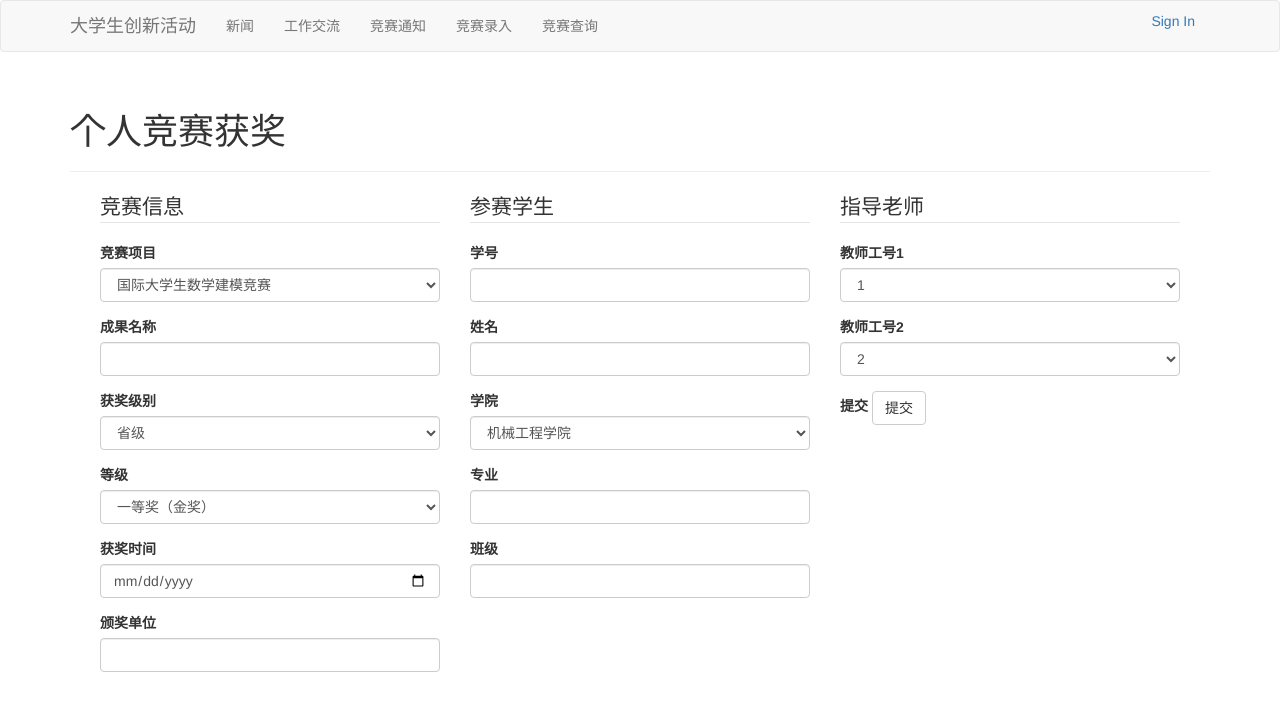
After one commit to Coderhypo/UIAMS, a Flask app: template app/templates/perinfo.html in a window 1280 px wide. The commit adds this page. Shown: the top 711 px of the page. Run offline with Flask 2, Linux system fonts and the light colour scheme; the template is opened without the code that fills it: values that come from a table or form of the project are taken from there, others are empty; parts of the project's set-up code (start-up, migrations or seed data) failed here and were passed over; some libraries are stand-ins or nearby versions.

Commit message:
修改项目

```diff
--- a/app/forms.py
+++ b/app/forms.py
@@ -1,12 +1,79 @@
+#-*- coding: UTF-8 -*-
 from flask.ext.wtf import Form
-from wtforms import PasswordField, SubmitField, StringField, BooleanField
+from wtforms import PasswordField, SubmitField, StringField, BooleanField, SelectField, FormField, DateField
 from wtforms.validators import Required
+from models import ComAca, ComName
 
-class LoginForm(Form):
-    username = StringField('Username', validators=[Required()])
-    password = PasswordField('Password', validators=[Required()])
-    remember_me = BooleanField('Keep me logged in')
-    submit = SubmitField('Log In')
+class BaseForm(Form):
+    LANGUAGES = ['zh']
 
-class MainForm(Form):
-    pass
+class LoginForm(BaseForm):
+    username = StringField(u'帐号', validators=[Required()])
+    password = PasswordField(u'密码', validators=[Required()])
+    identity = SelectField(u'身份', choices=[
+        (u'admin',u'管理员'),
+        (u'teacher',u'老师'),
+        (u'academy',u'学院')],
+    validators=[Required()])
+    remember_me = BooleanField(u'记住我')
+    submit = SubmitField(u'登入')
+
+class StuForm(BaseForm):
+    stuid = StringField(u'学号',validators=[Required()])
+    stuname = StringField(u'姓名', validators=[Required()])
+    stuaca = SelectField(u'学院', choices=[
+            (u'机械工程学院', u'机械工程学院'),
+            (u'农业工程与食品科学学院', u'农业工程与食品科学学院'),
+            (u'计算机科学与技术学院', u'计算机科学与技术学院'),
+            (u'建筑工程学院', u'建筑工程学院'),
+            (u'材料科学与工程学院',u'材料科学与工程学院'),
+            (u'理学院', u'理学院'),
+            (u'文学与新闻传播学院', u'文学与新闻传播学院'),
+            (u'法学院', u'法学院'),
+            (u'美术学院', u'美术学院'),
+            (u'体育学院', u'体育学院'),
+            (u'鲁泰纺织服装学院', u'鲁泰纺织服装学院'),
+            (u'交通与车辆工程学院', u'交通与车辆工程学院'),
+            (u'电气与电子工程学院', u'电气与电子工程学院'),
+            (u'化学工程学院', u'化学工程学院'),
+            (u'资源与环境工程学院', u'资源与环境工程学院'),
+            (u'生命科学学院', u'生命科学学院'),
+            (u'商学院', u'商学院'),
+            (u'外国语学院', u'外国语学院'),
+            (u'马克思主义学院', u'马克思主义学院'),
+            (u'音乐学院', u'音乐学院'),
+            (u'国防教育学院', u'国防教育学院')], validators=[Required()])
+    stumajor = StringField(u'专业', validators=[Required()])
+    stuclass = StringField(u'班级', validators=[Required()])
+
+class TeaForm(BaseForm):
+    teaid1 = SelectField(u'教师工号1', choices=[('1','1'),('2','2')], validators=[Required()])
+    teaid2 = SelectField(u'教师工号2', choices=[('2','2'),('1','1')], validators=[Required()])
+
+class MainForm(BaseForm):
+    comname = SelectField(u'竞赛项目', choices=[(u'国际大学生数学建模竞赛',u'国际大学生数学建模竞赛')], validators=[Required()])
+    proname = StringField(u'成果名称')
+    comlevel = SelectField(u'获奖级别', choices=[
+            (u'省级',u'省级'),
+            (u'国家级',u'国家级'),
+            (u'亚洲区级',u'亚洲区级'),
+            (u'国际',u'国际')], validators=[Required()])
+    comclass = SelectField(u'等级', choices=[
+            (u'一等奖（金奖）',u'一等奖（金奖）'),
+            (u'二等奖（银奖）',u'二等奖（银奖）'),
+            (u'三等奖（铜奖）',u'三等奖（铜奖）')], validators=[Required()])
+    comdate = DateField(u'获奖时间', validators=[Required()])
+    comorg = StringField(u'颁奖单位', validators=[Required()])
+
+class TeamForm(BaseForm):
+    commain = FormField(MainForm,u'竞赛信息')
+    comstu1 = FormField(StuForm, u'参赛学生1')
+    comstu2 = FormField(StuForm, u'参赛学生2')
+    comstu3 = FormField(StuForm, u'参赛学生3')
+    comstu4 = FormField(StuForm, u'参赛学生4')
+    comstu5 = FormField(StuForm, u'参赛学生5')
+    comtea = FormField(TeaForm, u'指导老师')
+    submit = SubmitField(u'提交')
+
+class PerForm(MainForm, StuForm, TeaForm):
+    submit = SubmitField(u'提交')
--- /dev/null
+++ b/app/templates/_form.html
@@ -0,0 +1,6 @@
+{% macro render_field(field) %}
+
+  <div class="form-group">{{ field.label }}
+  {{ field(**kwargs)|safe }}
+  </div>
+{% endmacro %}
--- a/app/templates/base.html
+++ b/app/templates/base.html
@@ -3,7 +3,7 @@
 {% block title %}{% endblock %}
 
 {% block navbar %}
-<div class="navbar navbar-inverse" role="navigation">
+<div class="navbar navbar-default" role="tablist">
     <div class="container">
         <div class="b=navbat-header">
             <button type="button" class="navbar-toggle"
@@ -12,13 +12,15 @@
                 <span class="icon-bar"></span>
                 <span class="icon-bar"></span>
             </button>
-            <a class="navbar-brand" href="/">大学生竞赛管理系统</a>
+            <a class="navbar-brand" href="/">大学生创新活动</a>
         </div>
         <div class="navbar-collapse collapse">
             <ul class="nav navbar-nav">
-                <li><a href="/">首页</a></li>
+                <li><a href="/">新闻</a></li>
+                <li><a href="/">工作交流</a></li>
+                <li><a href="/">竞赛通知</a></li>
                 <li><a href="/main">竞赛录入</a></li>
-                <li><a href="/main">竞赛查询</a></li>
+                <li><a href="/query">竞赛查询</a></li>
             </ul>
             <ul class="nav navbar-bav navbar-right">
                 {% if current_user.is_authenticated() %}
--- /dev/null
+++ b/app/templates/perinfo.html
@@ -0,0 +1,46 @@
+{% from "_form.html" import render_field %}
+{% extends "base.html" %}
+{% import "bootstrap/wtf.html" as wtf %}
+
+{% block title %}大学生竞赛获奖{% endblock %}
+
+{% block page_content %}
+<div class="page-header">
+    <h1>个人竞赛获奖</h1>
+</div>
+<div class="col-md-12">
+    <form method="post" class="form" role="form">
+    {{ form.hidden_tag() }}
+            <div class="col-md-4">
+            <legend>
+                竞赛信息
+            </legend>
+            {{ render_field(form.comname,class="form-control") }}
+            {{ render_field(form.proname,class="form-control") }}
+            {{ render_field(form.comlevel,class="form-control") }}
+            {{ render_field(form.comclass,class="form-control") }}
+            {{ render_field(form.comdate,class="form-control") }}
+            {{ render_field(form.comorg,class="form-control") }}
+            </div>
+
+            <div class="col-md-4">
+            <legend>
+                参赛学生
+            </legend>
+            {{ render_field(form.stuid,class="form-control") }}
+            {{ render_field(form.stuname,class="form-control") }}
+            {{ render_field(form.stuaca,class="form-control") }}
+            {{ render_field(form.stumajor,class="form-control") }}
+            {{ render_field(form.stuclass,class="form-control") }}
+            </div>
+            <div class="col-md-4">
+            <legend>
+                指导老师
+            </legend>
+            {{ render_field(form.teaid1, class="form-control") }}
+            {{ render_field(form.teaid2, class="form-control") }}
+            {{ render_field(form.submit, class="btn btn-default") }}
+            </div>
+    </form>
+</div>
+{% endblock %}
```
Also changed, not shown: app/decorators.py (added, +23 -0 lines), app/models.py (+138 -24 lines), app/templates/main.html (+13 -4 lines), app/templates/query.html (added, +12 -0 lines), app/templates/teaminfo.html (added, +39 -0 lines), app/views.py (+56 -4 lines), manage.py (+23 -3 lines), README.md, app/static/per.png (added), app/static/team.png (added).
